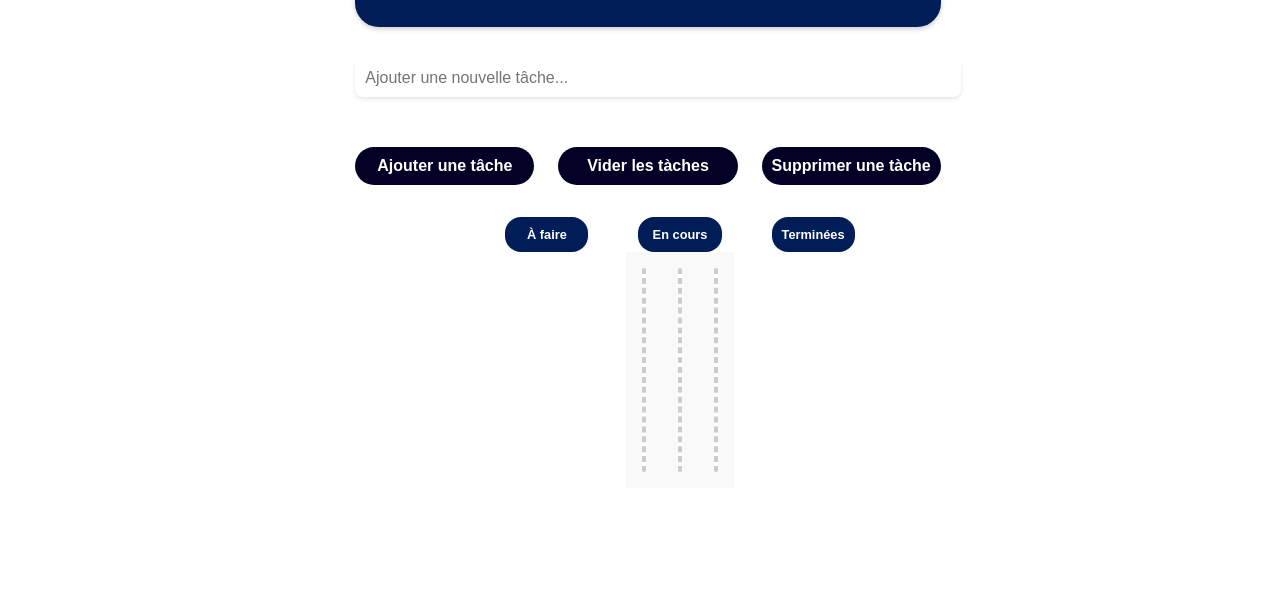
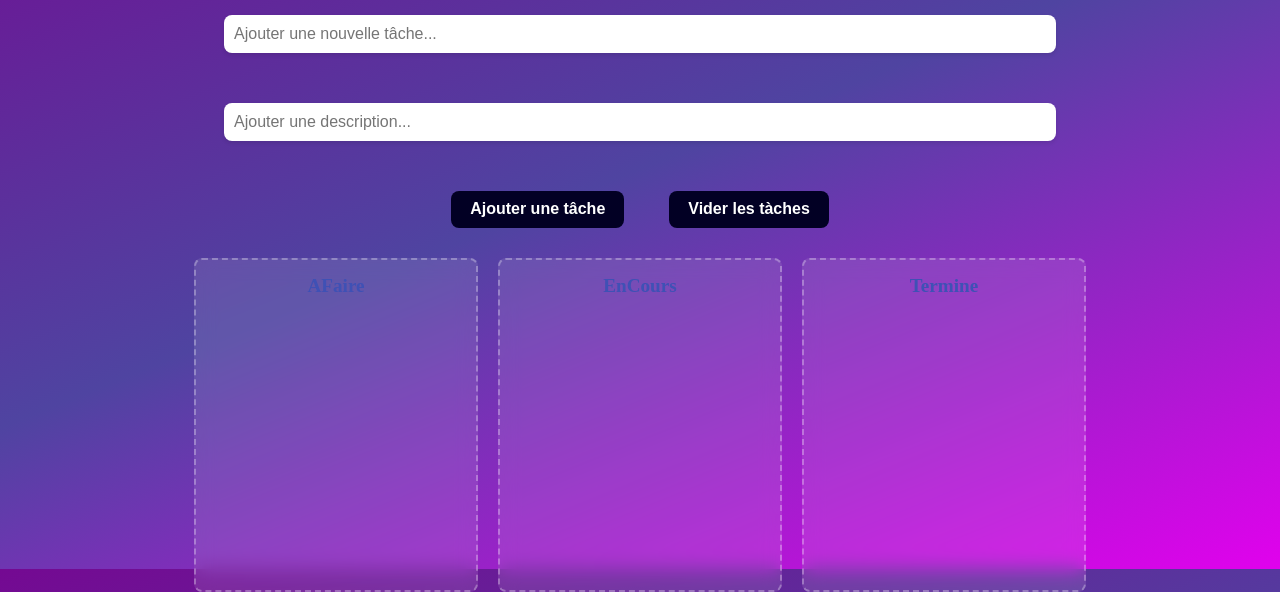
Before and after one commit to Arinfo-DWWM-2024-2025-DB/KanBan-Project, a plain HTML site: page index.html in a window 1280 px wide. Shown: the part 231-823 px from the top of the page. Drawn offline with Linux system fonts and the light colour scheme.

Commit message:
reafactoring css html

```diff
--- a/css/Abstracts/_mixins.scss
+++ b/css/Abstracts/_mixins.scss
@@ -20,8 +20,6 @@
     gap: 1.5rem;
     grid-template-columns: repeat($cols, 1fr);
 }
-
-
 @mixin border-radius($radius){
     border-radius: $radius;
     border: none;
--- /dev/null
+++ b/css/Abstracts/variables.scss
@@ -0,0 +1,5 @@
+$primary-color: #3f51b5;
+$danger-color: #e53935;
+$gray: #ccc;
+$card-bg: #fdfdfd;
+$border-radius: 8px;
--- a/css/Components/_button.scss
+++ b/css/Components/_button.scss
@@ -12,24 +12,17 @@
 
 
     .task-button{
-        @include grid-card(3);
+        display: flex;
+        justify-content: center;
+        gap: 5%;
         button {
         padding: 0.6rem 1.2rem;
-        @include border-radius(01.5rem);
+        border-radius: 8px;
         font-weight: bold;
+        border: none;
         cursor: pointer;
         background-color: #020024;
         @include text(1rem, #fff);
-            // &:hover {
-            //     background-color: #4a7a8c;
-            //     color: white;
-            //     padding: 0.5rem;
-            //     }
-            //     &:active {
-            //         background-color: #363459;
-                    // transform: scale(1.10);
-                // }
-
             }
         }
 
--- a/css/Layout/_header.scss
+++ b/css/Layout/_header.scss
@@ -1,22 +1,11 @@
-@import '../Abstracts/mixins';
-
-
-// ================================================================
-// En-tête principal
-// ================================================================
-
-
-.header{
+.header {
   @include flex-column;
   align-items: center;
   text-align: center;
-
   padding: 2rem 1rem;
-    background-color: #001D58;
+  background-color: rgba(0, 29, 88, 0.6);
   @include text(1rem, #fff);
-    @include border-radius(1.5rem);
-    box-shadow: 0 2px 5px rgba(0, 0, 0, 0.2);
-
+  border-radius: 8px;
   max-width: 900px;
   margin: 2rem auto;
 
--- a/css/Layout/_kanban.scss
+++ b/css/Layout/_kanban.scss
@@ -1,59 +1,59 @@
-// Table Kanban
+@import '../Abstracts/variables';
+@import '../Abstracts/mixins';
 
-@import '../Abstracts/mixins.scss';
+#kanban-section {
+  margin-top: 30px;
 
+  .kanban {
+    display: flex;
+    justify-content: space-between;
+    gap: 20px;
+    flex-wrap: wrap;
 
-.Kanban{
-    @include flex-column;
+    .dropZone {
+       flex: 1;
+  min-width: 250px;
+  min-height: 300px;
+  background-color: rgba(255, 255, 255, 0.1);
+  -webkit-backdrop-filter: blur(10px);
+  backdrop-filter: blur(10px);
+  border: 2px dashed rgba(255, 255, 255, 0.3);
+  border-radius: $border-radius;
+  padding: 15px;
+  text-align: center;
 
-    #kanban-section{
-        width: 100%;
-        padding: 2rem;
-        max-width: 1200px;
-        margin: 0 auto;
+  transition: background-color 0.3s ease, box-shadow 0.2s ease;
 
-    .kanban-table {
-    width: 100%;
-    border-collapse: collapse;
-    table-layout: fixed;
-    @include flex-center;
-    @include flex-column;
+      // Titre de la colonne
+      &::before {
+        content: attr(id);
+        display: block;
+        font-weight: bold;
+        text-transform: capitalize;
+        margin-bottom: 10px;
+        font-size: 1.2rem;
+        color: $primary-color;
+      }
 
-    thead {
-        tr{
-            @include grid-card(3);
-            gap: 50px;
+      &:hover {
+        background-color: lighten($card-bg, 5%);
+        box-shadow: 0 0 10px rgba(0, 0, 0, 0.05);
+      }
 
-                #do, #process, #completed{
-                    @include text (0.8rem, #fff);
-                    padding: 5px;
-                    background-color: #001D58;
-                    padding: 10px;
-                    border-radius: 1rem;
-                }
-            }
+      // Pour les futures cartes de tâches
+      .task {
+        background-color: white;
+        border: 1px solid $gray;
+        padding: 10px;
+        border-radius: $border-radius;
+        margin-bottom: 10px;
+        box-shadow: 0 2px 4px rgba(0, 0, 0, 0.1);
+        cursor: grab;
+
+        &:active {
+          cursor: grabbing;
         }
+      }
     }
-
-    tbody{
-        @include grid-card;
-    }
-    tr {
-        td {
-            vertical-align: top;
-            padding: 1rem;
-            background-color: #f9f9f9;
-
-            ul {
-                list-style: none;
-                margin: 0;
-                padding: 0;
-                min-height: 200px;
-                border: 2px dashed #ccc;
-                border-radius: 0.5rem;
-                background-color: #fefefe;
-            }
-        }
-    }
+  }
 }
-}
--- a/css/_layout.scss
+++ b/css/_layout.scss
@@ -4,18 +4,21 @@ body{
     width: 100vw;
     height: 100vh;
     @include flex-center;
-
+    background: -webkit-linear-gradient(158deg, #740992,#4f44a1,#e101ed);
+     background: linear-gradient(158deg, #740992,#4f44a1,#e101ed);
+     margin: 0;
 }
-
+@media (max-width: 900px){
+    body{
+        height: 100%;
+    }
+}
 // input task - espace texte : ajouter une tâche
 #task-input {
-    padding: 0.6rem 1rem;
-    border: 2px solid #ccc;
     @include border-radius(0.5rem);
     @include text(1rem, none);
-    width: 100%;
     box-shadow: 0 2px 4px rgba(0, 0, 0, 0.1);
-
+    margin-inline: 30px;
         // Focus
         &:focus {
         border: #363459;
--- a/index.html
+++ b/index.html
@@ -1,5 +1,6 @@
 <!DOCTYPE html>
 <html lang="fr">
+
 <head>
     <meta charset="UTF-8">
     <meta name="viewport" content="width=device-width, initial-scale=1.0">
@@ -7,6 +8,7 @@
     <script src="./js/script.js" defer type="module"></script>
     <link rel="stylesheet" href="./css/main.css">
 </head>
+
 <body>
 
     <main>
@@ -19,53 +21,25 @@
         <section class="Kanban">
             <div class="task-controls"> <!-- Zone de création et gestion des tâches -->
                 <input type="text" id="task-input" placeholder="Ajouter une nouvelle tâche...">
+                <input type="text" id="task-input" placeholder="Ajouter une description...">
                 <div class="task-button">
                     <button id="add-task-button">Ajouter une tâche</button>
                     <button id="clear-tasks-button">Vider les tàches</button>
-                <button id="delete-tasks-button">Supprimer une tàche</button>
                 </div>
 
             </div>
 
             <!-- Tableau Kanban -->
             <div id="kanban-section"> <!-- Zone principale du tableau Kanban -->
-            <table class="kanban-table"> <!-- Structure tableau -->
-                <thead>
-                    <tr>
-                        <!-- Titres des colonnes -->
-                        <th id="do">À faire</th>
-                        <th id="process">En cours</th>
-                        <th id="completed">Terminées</th>
-                    </tr>
-                </thead>
-                <tbody class="kanban-table">
-                    <tr>
-                        <!-- Cellule : Liste des tâches à faire -->
-                        <td>
-                            <ul id="todo-list">
-                                <!-- Tâches dynamiques JS -->
-                            </ul>
-                        </td>
-
-                        <!-- Cellule : Liste des tâches en cours -->
-                        <td>
-                            <ul id="in-progress-list">
-                                <!-- Tâches dynamiques JS -->
-                            </ul>
-                        </td>
-
-                        <!-- Cellule : Liste des tâches terminées -->
-                        <td>
-                            <ul id="done-list">
-                                <!-- Tâches dynamiques JS -->
-                            </ul>
-                        </td>
-                    </tr>
-                </tbody>
-            </table>
+                <div class="kanban">
+                    <div class="dropZone" id="aFaire"></div>
+                    <div class="dropZone" id="enCours"></div>
+                    <div class="dropZone" id="termine"></div>
+                </div>
             </div>
         </section>
 
     </main>
 </body>
+
 </html>
```
Also changed, not shown: css/Abstracts/variables.css (added), css/main.css, 3 other files. Lines whose indentation alone changed are shown as unchanged.
